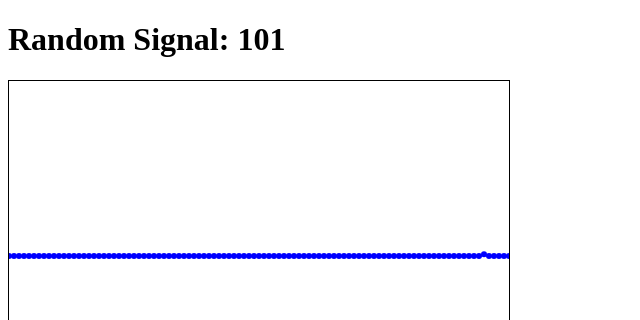
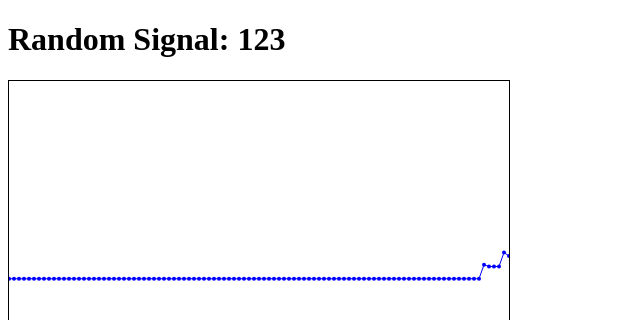
Before and after one commit to rbnbr/rbnbr.github.io, a SvelteKit app in the folder svelte/: page /random-signal in a window 1280 px wide. Shown: the top 320 px of the page, without its empty margins (0-640 px from the left). Built offline with nearby package versions, Linux system fonts and the light colour scheme.

Commit message:
added some lines

```diff
--- a/svelte/src/routes/random-signal/+page.svelte
+++ b/svelte/src/routes/random-signal/+page.svelte
@@ -18,12 +18,12 @@
         let p = Math.random();
 
         if (p < 0.05) {
-            signal += 1;
+            signal += Math.round(Math.random() * 10);
             // arr.push(signal);
         }
 
         if (p > 0.95) {
-            signal -= 1;
+            signal -= Math.round(Math.random() * 10);
             // arr.push(signal);
         }
     }, 100);
@@ -49,8 +49,12 @@
 <h1>Random Signal: {signal}</h1>
 
 <svg width={width} height={height}>
+    {#each arr.slice(0, -1) as s, idx}
+        <line x1={xScale(idx)} x2={xScale(idx+1)} y1={yScale(ct(s))} y2={yScale(ct(arr[idx+1]))} stroke="blue"></line>
+    {/each}
+
     {#each arr as s, idx}
-        <circle cx={xScale(idx)} cy={yScale(ct(s))} fill="blue" r=3></circle>
+        <circle cx={xScale(idx)} cy={yScale(ct(s))} fill="blue" r=2></circle>
     {/each}
 </svg>
 
```
